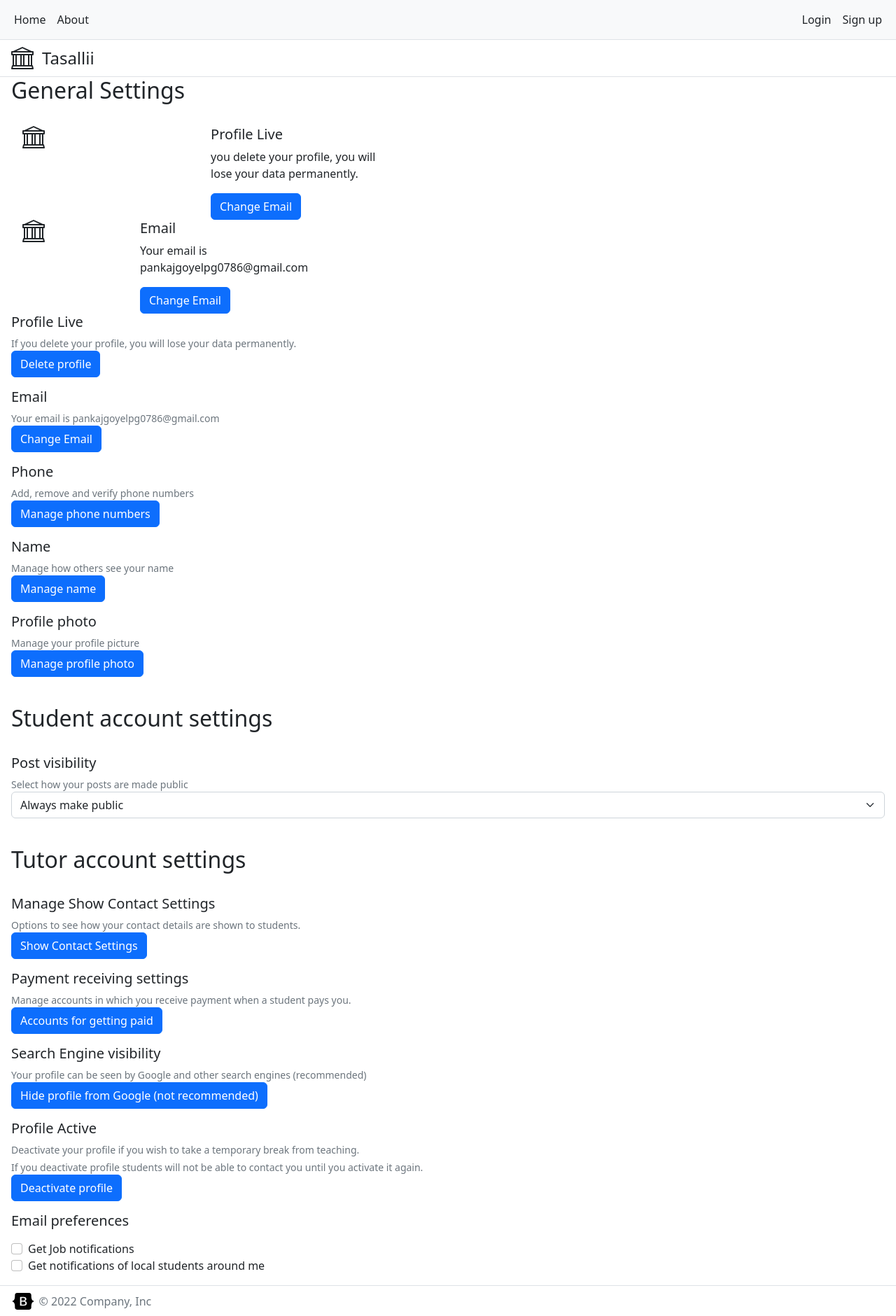
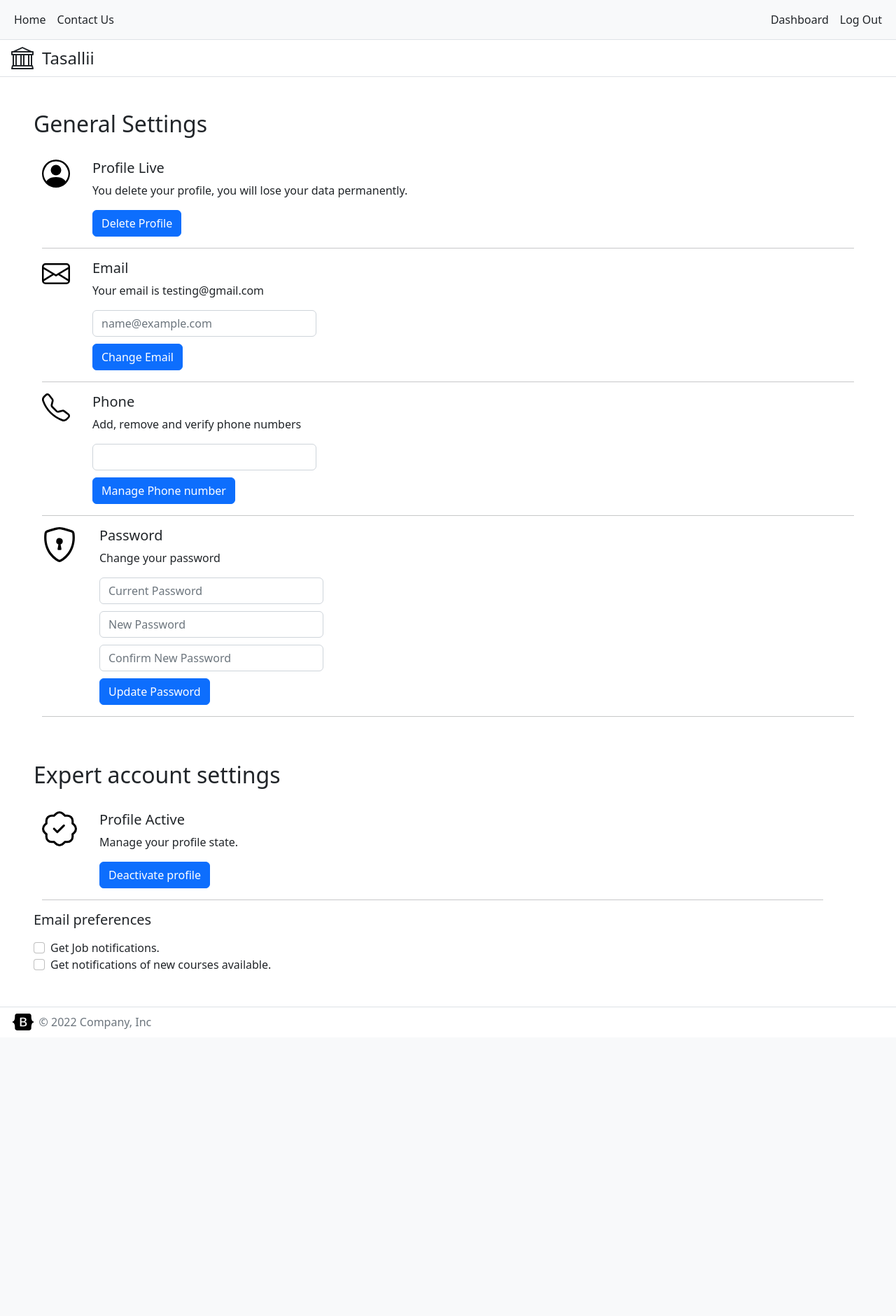
Before and after one commit to abhishekjha2468/Tasalli, a Flask app: template templates/settings.html in a window 1280 px wide. Shown: the whole page at 70% size. After the commit the page ends 1472 px from the top, so only its background shows below. Run offline with Flask 2, Linux system fonts and the light colour scheme; the template is opened without the code that fills it, so the values that code supplies are empty; some libraries are stand-ins or nearby versions.

Commit message:
settings template is updated.

```diff
--- a/templates/settings.html
+++ b/templates/settings.html
@@ -1,5 +1,6 @@
 <!doctype html>
 <html lang="en">
+
 <head>
   <meta charset="utf-8">
   <meta name="viewport" content="width=device-width, initial-scale=1">
@@ -22,14 +23,35 @@
 <body>
   <!--Svg elements started -->
   <svg xmlns="http://www.w3.org/2000/svg" style="display: none;">
-      <symbol id ="bank"  fill="currentColor" class="bi bi-bank" viewBox="0 0 16 16">
-          <path d="m8 0 6.61 3h.89a.5.5 0 0 1 .5.5v2a.5.5 0 0 1-.5.5H15v7a.5.5 0 0 1 .485.38l.5 2a.498.498 0 0 1-.485.62H.5a.498.498 0 0 1-.485-.62l.5-2A.501.501 0 0 1 1 13V6H.5a.5.5 0 0 1-.5-.5v-2A.5.5 0 0 1 .5 3h.89L8 0ZM3.777 3h8.447L8 1 3.777 3ZM2 6v7h1V6H2Zm2 0v7h2.5V6H4Zm3.5 0v7h1V6h-1Zm2 0v7H12V6H9.5ZM13 6v7h1V6h-1Zm2-1V4H1v1h14Zm-.39 9H1.39l-.25 1h13.72l-.25-1Z"></path>
+    <symbol id="bank" fill="currentColor" class="bi bi-bank" viewBox="0 0 16 16">
+      <path
+        d="m8 0 6.61 3h.89a.5.5 0 0 1 .5.5v2a.5.5 0 0 1-.5.5H15v7a.5.5 0 0 1 .485.38l.5 2a.498.498 0 0 1-.485.62H.5a.498.498 0 0 1-.485-.62l.5-2A.501.501 0 0 1 1 13V6H.5a.5.5 0 0 1-.5-.5v-2A.5.5 0 0 1 .5 3h.89L8 0ZM3.777 3h8.447L8 1 3.777 3ZM2 6v7h1V6H2Zm2 0v7h2.5V6H4Zm3.5 0v7h1V6h-1Zm2 0v7H12V6H9.5ZM13 6v7h1V6h-1Zm2-1V4H1v1h14Zm-.39 9H1.39l-.25 1h13.72l-.25-1Z">
+      </path>
     </symbol>
     <symbol id="bootstrap" viewBox="0 0 118 94">
       <title>Bootstrap</title>
       <path fill-rule="evenodd" clip-rule="evenodd"
         d="M24.509 0c-6.733 0-11.715 5.893-11.492 12.284.214 6.14-.064 14.092-2.066 20.577C8.943 39.365 5.547 43.485 0 44.014v5.972c5.547.529 8.943 4.649 10.951 11.153 2.002 6.485 2.28 14.437 2.066 20.577C12.794 88.106 17.776 94 24.51 94H93.5c6.733 0 11.714-5.893 11.491-12.284-.214-6.14.064-14.092 2.066-20.577 2.009-6.504 5.396-10.624 10.943-11.153v-5.972c-5.547-.529-8.934-4.649-10.943-11.153-2.002-6.484-2.28-14.437-2.066-20.577C105.214 5.894 100.233 0 93.5 0H24.508zM80 57.863C80 66.663 73.436 72 62.543 72H44a2 2 0 01-2-2V24a2 2 0 012-2h18.437c9.083 0 15.044 4.92 15.044 12.474 0 5.302-4.01 10.049-9.119 10.88v.277C75.317 46.394 80 51.21 80 57.863zM60.521 28.34H49.948v14.934h8.905c6.884 0 10.68-2.772 10.68-7.727 0-4.643-3.264-7.207-9.012-7.207zM49.948 49.2v16.458H60.91c7.167 0 10.964-2.876 10.964-8.281 0-5.406-3.903-8.178-11.425-8.178H49.948z">
       </path>
+    </symbol>
+  <symbol id="profile" viewBox="0 0 16 16">
+    <path d="M11 6a3 3 0 1 1-6 0 3 3 0 0 1 6 0z"/>
+  <path fill-rule="evenodd" d="M0 8a8 8 0 1 1 16 0A8 8 0 0 1 0 8zm8-7a7 7 0 0 0-5.468 11.37C3.242 11.226 4.805 10 8 10s4.757 1.225 5.468 2.37A7 7 0 0 0 8 1z"/>
+</symbol>
+<symbol id="emailid" viewBox="0 0 16 16">
+  <path d="M0 4a2 2 0 0 1 2-2h12a2 2 0 0 1 2 2v8a2 2 0 0 1-2 2H2a2 2 0 0 1-2-2V4Zm2-1a1 1 0 0 0-1 1v.217l7 4.2 7-4.2V4a1 1 0 0 0-1-1H2Zm13 2.383-4.708 2.825L15 11.105V5.383Zm-.034 6.876-5.64-3.471L8 9.583l-1.326-.795-5.64 3.47A1 1 0 0 0 2 13h12a1 1 0 0 0 .966-.741ZM1 11.105l4.708-2.897L1 5.383v5.722Z"/>
+</symbol>
+<symbol id="phone" viewBox="0 0 16 16">
+  <path d="M3.654 1.328a.678.678 0 0 0-1.015-.063L1.605 2.3c-.483.484-.661 1.169-.45 1.77a17.568 17.568 0 0 0 4.168 6.608 17.569 17.569 0 0 0 6.608 4.168c.601.211 1.286.033 1.77-.45l1.034-1.034a.678.678 0 0 0-.063-1.015l-2.307-1.794a.678.678 0 0 0-.58-.122l-2.19.547a1.745 1.745 0 0 1-1.657-.459L5.482 8.062a1.745 1.745 0 0 1-.46-1.657l.548-2.19a.678.678 0 0 0-.122-.58L3.654 1.328zM1.884.511a1.745 1.745 0 0 1 2.612.163L6.29 2.98c.329.423.445.974.315 1.494l-.547 2.19a.678.678 0 0 0 .178.643l2.457 2.457a.678.678 0 0 0 .644.178l2.189-.547a1.745 1.745 0 0 1 1.494.315l2.306 1.794c.829.645.905 1.87.163 2.611l-1.034 1.034c-.74.74-1.846 1.065-2.877.702a18.634 18.634 0 0 1-7.01-4.42 18.634 18.634 0 0 1-4.42-7.009c-.362-1.03-.037-2.137.703-2.877L1.885.511z"/>
+</symbol>
+
+<symbol id="sheild" viewBox="0 0 16 16">
+  <path d="M5.338 1.59a61.44 61.44 0 0 0-2.837.856.481.481 0 0 0-.328.39c-.554 4.157.726 7.19 2.253 9.188a10.725 10.725 0 0 0 2.287 2.233c.346.244.652.42.893.533.12.057.218.095.293.118a.55.55 0 0 0 .101.025.615.615 0 0 0 .1-.025c.076-.023.174-.061.294-.118.24-.113.547-.29.893-.533a10.726 10.726 0 0 0 2.287-2.233c1.527-1.997 2.807-5.031 2.253-9.188a.48.48 0 0 0-.328-.39c-.651-.213-1.75-.56-2.837-.855C9.552 1.29 8.531 1.067 8 1.067c-.53 0-1.552.223-2.662.524zM5.072.56C6.157.265 7.31 0 8 0s1.843.265 2.928.56c1.11.3 2.229.655 2.887.87a1.54 1.54 0 0 1 1.044 1.262c.596 4.477-.787 7.795-2.465 9.99a11.775 11.775 0 0 1-2.517 2.453 7.159 7.159 0 0 1-1.048.625c-.28.132-.581.24-.829.24s-.548-.108-.829-.24a7.158 7.158 0 0 1-1.048-.625 11.777 11.777 0 0 1-2.517-2.453C1.928 10.487.545 7.169 1.141 2.692A1.54 1.54 0 0 1 2.185 1.43 62.456 62.456 0 0 1 5.072.56z"/>
+  <path d="M9.5 6.5a1.5 1.5 0 0 1-1 1.415l.385 1.99a.5.5 0 0 1-.491.595h-.788a.5.5 0 0 1-.49-.595l.384-1.99a1.5 1.5 0 1 1 2-1.415z"/>
+</symbol>
+<symbol id="activeprof" viewBox="0 0 16 16">
+  <path fill-rule="evenodd" d="M10.354 6.146a.5.5 0 0 1 0 .708l-3 3a.5.5 0 0 1-.708 0l-1.5-1.5a.5.5 0 1 1 .708-.708L7 8.793l2.646-2.647a.5.5 0 0 1 .708 0z"/>
+  <path d="m10.273 2.513-.921-.944.715-.698.622.637.89-.011a2.89 2.89 0 0 1 2.924 2.924l-.01.89.636.622a2.89 2.89 0 0 1 0 4.134l-.637.622.011.89a2.89 2.89 0 0 1-2.924 2.924l-.89-.01-.622.636a2.89 2.89 0 0 1-4.134 0l-.622-.637-.89.011a2.89 2.89 0 0 1-2.924-2.924l.01-.89-.636-.622a2.89 2.89 0 0 1 0-4.134l.637-.622-.011-.89a2.89 2.89 0 0 1 2.924-2.924l.89.01.622-.636a2.89 2.89 0 0 1 4.134 0l-.715.698a1.89 1.89 0 0 0-2.704 0l-.92.944-1.32-.016a1.89 1.89 0 0 0-1.911 1.912l.016 1.318-.944.921a1.89 1.89 0 0 0 0 2.704l.944.92-.016 1.32a1.89 1.89 0 0 0 1.912 1.911l1.318-.016.921.944a1.89 1.89 0 0 0 2.704 0l.92-.944 1.32.016a1.89 1.89 0 0 0 1.911-1.912l-.016-1.318.944-.921a1.89 1.89 0 0 0 0-2.704l-.944-.92.016-1.32a1.89 1.89 0 0 0-1.912-1.911l-1.318.016z"/>
 </symbol>
   </svg>
   <!--Svg elements ended-->
@@ -38,17 +60,18 @@
     <div class="container d-flex flex-wrap" style="max-width: 100%;">
       <ul class="nav me-auto">
         <li class="nav-item"><a href="#" class="nav-link link-dark px-2 active" aria-current="page">Home</a></li>
-                <li class="nav-item"><a href="#" class="nav-link link-dark px-2">About</a></li>
+        <li class="nav-item"><a href="#" class="nav-link link-dark px-2">Contact Us</a></li>
       </ul>
       <ul class="nav">
-                <li class="nav-item"><a href="#" class="nav-link link-dark px-2">Login</a></li>
-                <li class="nav-item"><a href="#" class="nav-link link-dark px-2">Sign up</a></li>
+        <li class="nav-item"><a href="#" class="nav-link link-dark px-2">Dashboard</a></li>
+        <li class="nav-item"><a href="#" class="nav-link link-dark px-2">Log Out</a></li>
 
       </ul>
     </div>
   </nav>
   <header class="border-bottom">
-      <div class="container d-flex flex-wrap justify-content-center" style="max-width: 100%; padding-top: 0.5rem; padding-bottom: 0.5rem;">
+    <div class="container d-flex flex-wrap justify-content-center"
+      style="max-width: 100%; padding-top: 0.5rem; padding-bottom: 0.5rem;">
       <a href="/" class="d-flex align-items-center mb-3 mb-lg-0 me-lg-auto text-dark text-decoration-none">
         <svg class="bi me-2" width="40" height="32">
           <use xlink:href="#bank" />
@@ -58,118 +81,191 @@
     </div>
   </header>
   <!--Header/Navbar ended-->
-
-     <div style="margin-left: 1em;margin-right: 1em;">
+ <div style="margin: 3em;">
+  <div>
     <h2>General Settings</h2>
     <br>
 
-     <div class="container" style="margin: 0px;">
-      <div class="row" style="width: fit-content;">
+    <div class="container" style="max-width:unset">
+      <div class="row" style="margin-bottom: 13px;">
+        <div class="col-md-auto">
+          <svg class="bi me-2" width="40" height="40">
+            <use xlink:href="#profile" />
+          </svg>
+        </div>
         <div class="col">
+          <h5>Profile Live</h5>
+          <p> You delete your profile, you will lose your data permanently.</p>
+          <button type="submit" class="btn btn-primary">Delete Profile</button>
+        </div>
+      </div>
+      <hr>
+      <div class="row" style="margin-bottom: 13px;">
+        <div class="col-md-auto">
+          <svg class="bi me-2" width="40" height="40">
+            <use xlink:href="#emailid" />
+          </svg>
+        </div>
+        <div class="col">
+          <h5>Email</h5>
+          <p>Your email is testing@gmail.com</p>
+
+        <input type="email" class="form-control" id="exampleFormControlInput1" placeholder="name@example.com" style="width: 20em; margin-bottom: 10px;">
+
+          <button type="submit" class="btn btn-primary">Change Email</button>
+        </div>
+
+      </div>
+      <hr>
+      <div class="row" style="margin-bottom: 13px;">
+        <div class="col-md-auto">
+          <svg class="bi me-2" width="40" height="40">
+            <use xlink:href="#phone" />
+          </svg>
+        </div>
+        <div class="col">
+          <h5>Phone</h5>
+          <p>Add, remove and verify phone numbers</p>
+          <input type="tel" class="form-control" id="exampleFormControlInput1"  style="width: 20em; margin-bottom: 10px;">
+          <button type="submit" class="btn btn-primary">Manage Phone number</button>
+        </div>
+
+      </div>
+      <hr>
+      <div class="row" style="margin-bottom: 13px;">
+        <div class="col-md-auto">
+          <svg class="bi me-2" width="50" height="50">
+            <use xlink:href="#sheild" />
+          </svg>
+        </div>
+        <div class="col">
+          <h5>Password</h5>
+          <p>Change your password</p>
+          <input type="tel" class="form-control" id="exampleFormControlInput1" placeholder="Current Password" style="width: 20em; margin-bottom: 10px;">
+          <input type="tel" class="form-control" id="exampleFormControlInput1"  placeholder="New Password"  style="width: 20em; margin-bottom: 10px;">
+          <input type="tel" class="form-control" id="exampleFormControlInput1"    placeholder="Confirm New Password" style="width: 20em; margin-bottom: 10px;">
+          <button type="submit" class="btn btn-primary">Update Password</button>
+        </div>
+
+      </div>
+      <hr>
+      <!-- <div class="row" style="margin-bottom: 13px;">
+        <div class="col-md-auto">
           <svg class="bi me-2" width="40" height="32">
             <use xlink:href="#bank" />
           </svg>
         </div>
         <div class="col">
-          <h5>Profile Live</h5>
-          <p> you delete your profile, you will lose your data permanently.</p>
-          <button type="submit" class="btn btn-primary">Change Email</button>
+          <h5>Profile photo</h5>
+          <p>Manage your profile picture</p>
+
+          <button type="submit" class="btn btn-primary">Manage profile photo</button>
         </div>
+
+
+      </div> -->
+
     </div>
-      <div class="row" style="width: fit-content;">
-        <div class="col">
+
+
+
+
+      <br>
+      <!-- <h2>Learner account settings</h2>
+      <br> -->
+
+      <!-- <div class="mb-3">
+        <h5>Post visibility</h5>
+        <div id="postVisibilityHelp" class="form-text">Select how your posts are made public</div>
+        <select id="alwaysMakePublic" class="form-select" style="width: 14em;">
+          <option>Always make public</option>
+          <option>Never make public</option>
+        </select>
+      </div> -->
+
+      <br>
+      <h2>Expert account settings</h2>
+      <br>
+      <div class="container" style="margin: 0px;">
+        <!-- <div class="row" style="margin-bottom: 13px;">
+          <div class="col-md-auto">
             <svg class="bi me-2" width="40" height="32">
               <use xlink:href="#bank" />
             </svg>
           </div>
           <div class="col">
-          <h5>Email</h5>
-          <p>Your email is pankajgoyelpg0786@gmail.com</p>
-          <button type="submit" class="btn btn-primary">Change Email</button>
+            <h5>Manage Show Contact Settings</h5>
+            <p> Options to see how your contact details are shown to students.</p>
+            <button type="submit" class="btn btn-primary">Show Contact Settings</button>
           </div>
           </div>
+
+          <hr>
+
+          <div class="row" style="margin-bottom: 13px;">
+            <div class="col-md-auto">
+              <svg class="bi me-2" width="40" height="32">
+                <use xlink:href="#bank" />
+              </svg>
             </div>
-<div class="mb-3">
-  <h5>Profile Live</h5>
-  <div id="profileHelp" class="form-text">If you delete your profile, you will lose your data permanently.</div>
-  <button type="submit" class="btn btn-primary">Delete profile</button>
+            <div class="col">
+              <h5>Payment receiving settings</h5>
+              <p> Manage accounts in which you receive payment when a student pays you.</p>
+              <button type="submit" class="btn btn-primary">Accounts for getting paid</button>
             </div>
-<div class="mb-3">
-  <h5>Email</h5>
-  <div id="emailHelp" class="form-text">Your email is pankajgoyelpg0786@gmail.com</div>
-  <button type="submit" class="btn btn-primary">Change Email</button>
           </div>
-<div class="mb-3">
-  <h5>Phone</h5>
-  <div id="phoneHelp" class="form-text">Add, remove and verify phone numbers</div>
-  <button type="submit" class="btn btn-primary">Manage phone numbers</button>
+          <hr>
+            <div class="row" style="margin-bottom: 13px;">
+              <div class="col-md-auto">
+                <svg class="bi me-2" width="40" height="32">
+                  <use xlink:href="#bank" />
+                </svg>
               </div>
-<div class="mb-3">
-  <h5>Name</h5>
-  <div id="nameHelp" class="form-text">Manage how others see your name</div>
-<button type="submit" class="btn btn-primary">Manage name</button>
+              <div class="col">
+                <h5>Search Engine visibility</h5>
+                <p> Manage accounts in which you receive payment when a student pays you.</p>
+                <button type="submit" class="btn btn-primary">Hide profile from Google (not recommended)</button>
               </div>
-<div class="mb-3">
-  <h5>Profile photo</h5>
-  <div id="profilePhotoHelp" class="form-text">Manage your profile picture</div>
-<button type="submit" class="btn btn-primary">Manage profile photo</button>
+            </div>
+            <hr>-->
+              <div class="row" style="margin-bottom: 13px;">
+                <div class="col-md-auto">
+                  <svg class="bi me-2" width="50" height="50">
+                    <use xlink:href="#activeprof" />
+                  </svg>
+                </div>
+                <div class="col">
+                  <h5>Profile Active</h5>
+                  <p> Manage your profile state.</p>
+                  <button type="submit" class="btn btn-primary">Deactivate profile</button>
+                </div>
+              </div>
+              <hr>
+
             </div>
 
-<br>
-<h2>Student account settings</h2>
-     <br>
 
-<div class="mb-3">
-  <h5>Post visibility</h5>
-  <div id="postVisibilityHelp" class="form-text">Select how your posts are made public</div>
-  <select id="alwaysMakePublic" class="form-select">
-    <option>Always make public</option>
-    <option>Never make public</option>
-  </select>
-</div>
 
-<br>
-<h2>Tutor account settings</h2>
-     <br>
 
-     <div class="mb-3">
-      <h5>Manage Show Contact Settings</h5>
-      <div id="manageShowContactSettings" class="form-text">Options to see how your contact details are shown to students.</div>
-      <button type="submit" class="btn btn-primary">Show Contact Settings</button>
-    </div>
-    <div class="mb-3">
-      <h5>Payment receiving settings</h5>
-      <div id="paymentReceivingSettings" class="form-text">Manage accounts in which you receive payment when a student pays you.</div>
-      <button type="submit" class="btn btn-primary">Accounts for getting paid</button>
-    </div>
-    <div class="mb-3">
-      <h5>Search Engine visibility</h5>
-      <div id="searchEngineVisibility" class="form-text">Your profile can be seen by Google and other search engines (recommended)</div>
-      <button type="submit" class="btn btn-primary">Hide profile from Google (not recommended)</button>
-    </div>
-    <div class="mb-3">
-      <h5>Profile Active</h5>
-      <div id="profileActive" class="form-text">Deactivate your profile if you wish to take a temporary break from teaching.</div>
-      <div id="profileActive" class="form-text">If you deactivate profile students will not be able to contact you until you activate it again.</div>
-
-      <button type="submit" class="btn btn-primary">Deactivate profile</button>
-    </div>
               <div class="mb-3">
                 <h5>Email preferences</h5>
               </div>
               <div class="mb-3 form-check">
                 <input type="checkbox" class="form-check-input" id="exampleCheck1">
-        <label class="form-check-label" for="exampleCheck1">Get Job notifications</label>
+                <label class="form-check-label" for="exampleCheck1">Get Job notifications.</label>
                 <br>
                 <input type="checkbox" class="form-check-input" id="exampleCheck2">
-        <label class="form-check-label" for="exampleCheck2">Get notifications of local students around me</label>
+                <label class="form-check-label" for="exampleCheck2">Get notifications of new courses available.</label>
               </div>
 
             </div>
+            </div>
 
             <!--footer started-->
-   <footer class="d-flex flex-wrap justify-content-between align-items-center  border-top" style="padding-top: 0.5em; padding-bottom: 0.5em">
-    <div class="col-md-4 d-flex align-items-center" style="padding-top: 0.1em; padding-left: 1.1em; padding-bottom: 0.1em;">
+            <footer class="d-flex flex-wrap justify-content-between align-items-center  border-top"
+              style="padding-top: 0.5em; padding-bottom: 0.5em">
+              <div class="col-md-4 d-flex align-items-center"
+                style="padding-top: 0.1em; padding-left: 1.1em; padding-bottom: 0.1em;">
                 <a href="/" class="mb-3 me-2 mb-md-0 text-muted text-decoration-none lh-1">
                   <svg class="bi" width="30" height="24">
                     <use xlink:href="#bootstrap" />
@@ -181,4 +277,5 @@
             <!--footer ended-->
             <script src="js/bootstrap.bundle.min.js"></script>
 </body>
+
 </html>
```
Lines whose indentation alone changed are shown as unchanged.
